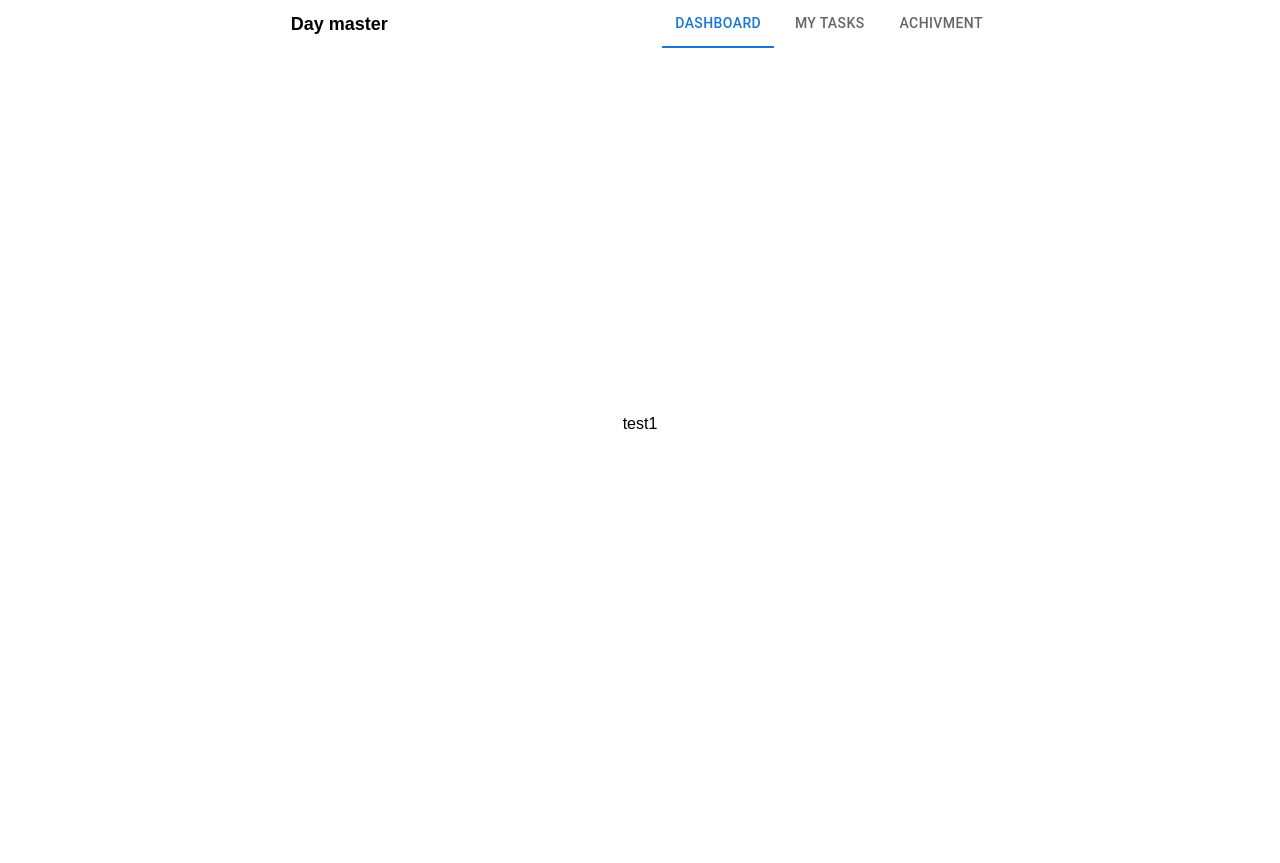
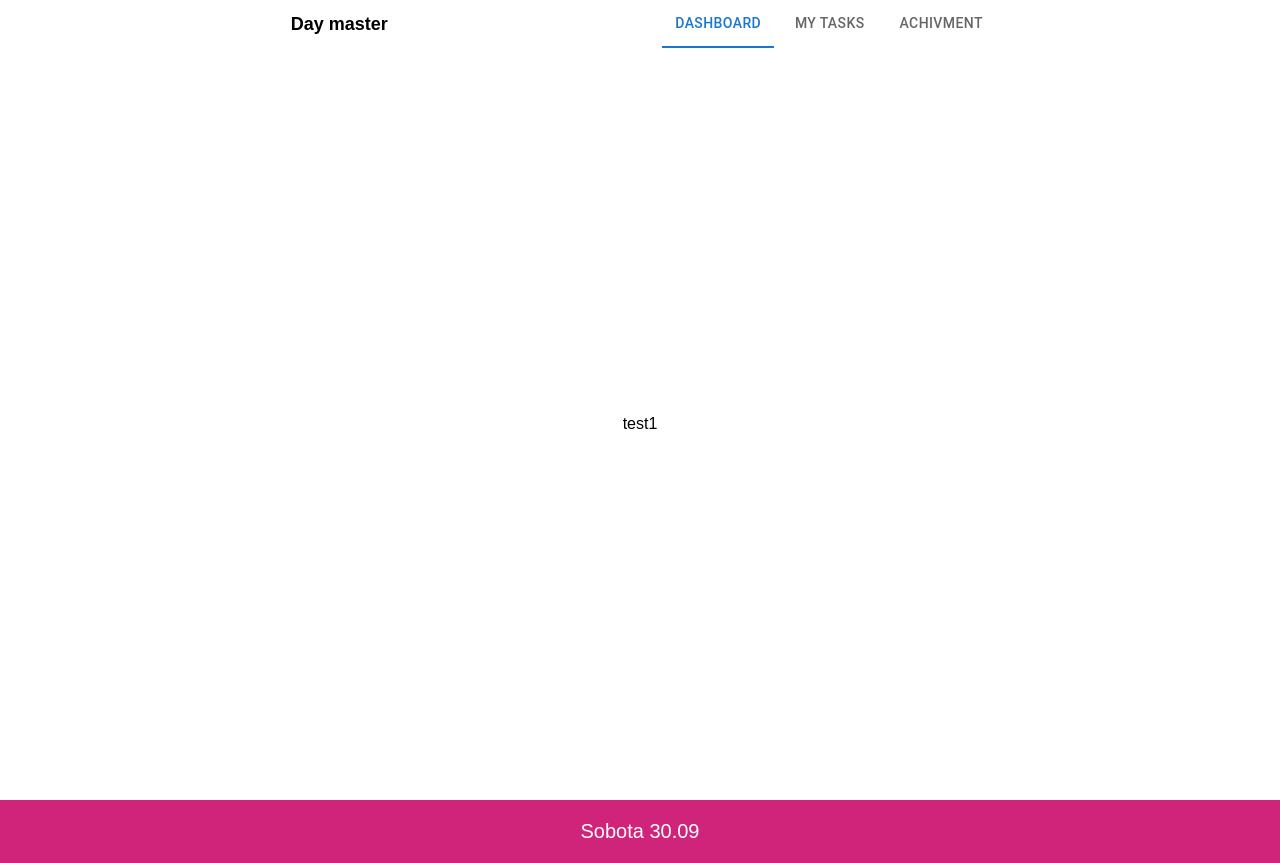
Before and after one commit to Day-Master-Hack-yeah-2023/static-sites, a React (Create React App) app: page / in a window 1280 px wide. Before the commit the page ends 800 px from the top, so only its background shows below. Built offline with nearby package versions, Linux system fonts and the light colour scheme.

Commit message:
Feat: checking current date

```diff
--- /dev/null
+++ b/src/components/PageContent/Dashboard/Dashboard.styled.tsx
@@ -0,0 +1,21 @@
+import styled from 'styled-components';
+import { defaultTheme } from '../../../provider/ThemeProvider';
+
+const DashboardStyled = styled.section`
+  display: flex;
+  flex-direction: column;
+  position: relative;
+  width: 100%;
+`;
+
+const DashboardDataStyled = styled.header`
+  width: 100%;
+  padding: 20px 20px;
+  color: ${({ theme }) => (theme as typeof defaultTheme).background};
+  background-color: ${({ theme }) =>
+    (theme as typeof defaultTheme).primaryItem};
+  text-align: center;
+  font-size: 20px;
+`;
+
+export { DashboardStyled, DashboardDataStyled };
--- /dev/null
+++ b/src/components/PageContent/Dashboard/Dashboard.tsx
@@ -0,0 +1,36 @@
+import React from 'react';
+import { DashboardDataStyled, DashboardStyled } from './Dashboard.styled';
+
+const Dashboard = () => {
+  const currentDate = new Date();
+
+  const daysOfWeek = [
+    'Niedziela',
+    'Poniedziałek',
+    'Wtorek',
+    'Środa',
+    'Czwartek',
+    'Piątek',
+    'Sobota',
+  ];
+
+  const getDayOfWeek = (date: Date) => {
+    return daysOfWeek[date.getDay()];
+  };
+
+  const getDateWithoutYear = (date: Date) => {
+    const day = date.getDate();
+    const month = date.getMonth() + 1;
+    return `${day < 10 ? '0' : ''}${day}.${month < 10 ? '0' : ''}${month}`;
+  };
+
+  return (
+    <DashboardStyled>
+      <DashboardDataStyled>
+        {getDayOfWeek(currentDate)} {getDateWithoutYear(currentDate)}
+      </DashboardDataStyled>
+    </DashboardStyled>
+  );
+};
+
+export { Dashboard };
--- /dev/null
+++ b/src/components/PageContent/Dashboard/index.ts
@@ -0,0 +1 @@
+export * from './Dashboard';
--- a/src/pages/App.tsx
+++ b/src/pages/App.tsx
@@ -3,6 +3,7 @@ import { StyledEngineProvider } from '@mui/material';
 import GLobalStyle from '../styles/globalStyles';
 import { ThemeProvider } from '../provider/ThemeProvider';
 import { Layout } from '../components/Layout';
+import { Dashboard } from '../components/PageContent/Dashboard';
 
 function App() {
   return (
@@ -10,7 +11,9 @@ function App() {
       <ThemeProvider>
         <GLobalStyle />
 
-        <Layout></Layout>
+        <Layout>
+          <Dashboard />
+        </Layout>
       </ThemeProvider>
     </StyledEngineProvider>
   );
```
Also changed, not shown: src/App.tsx (deleted, +0 -15 lines).
